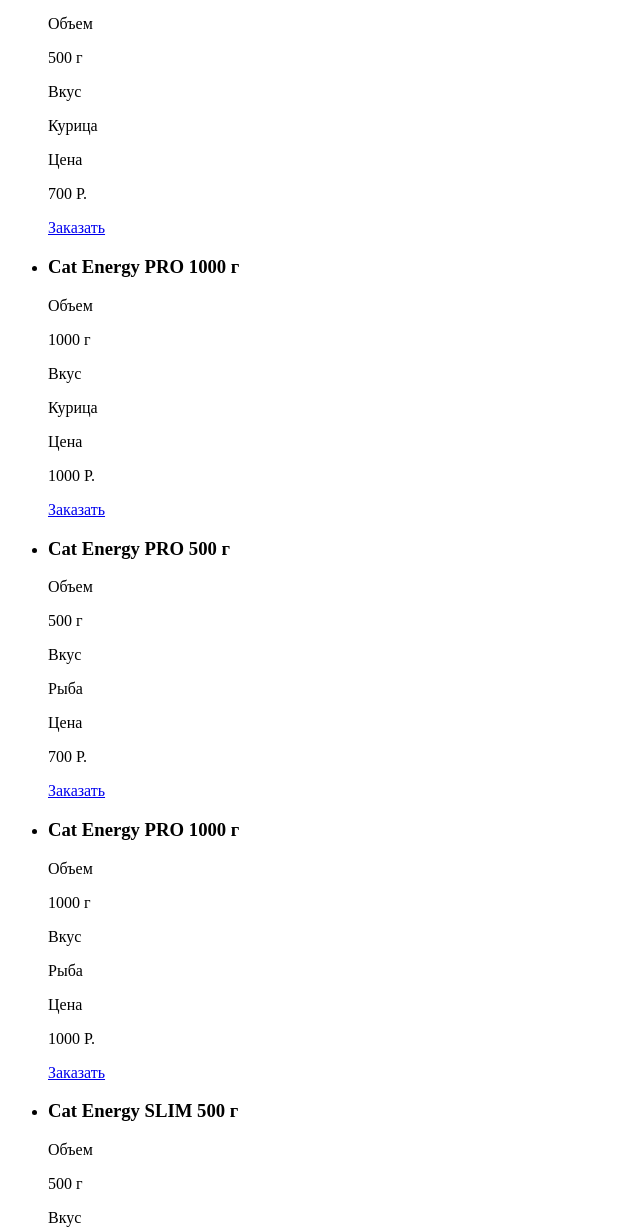
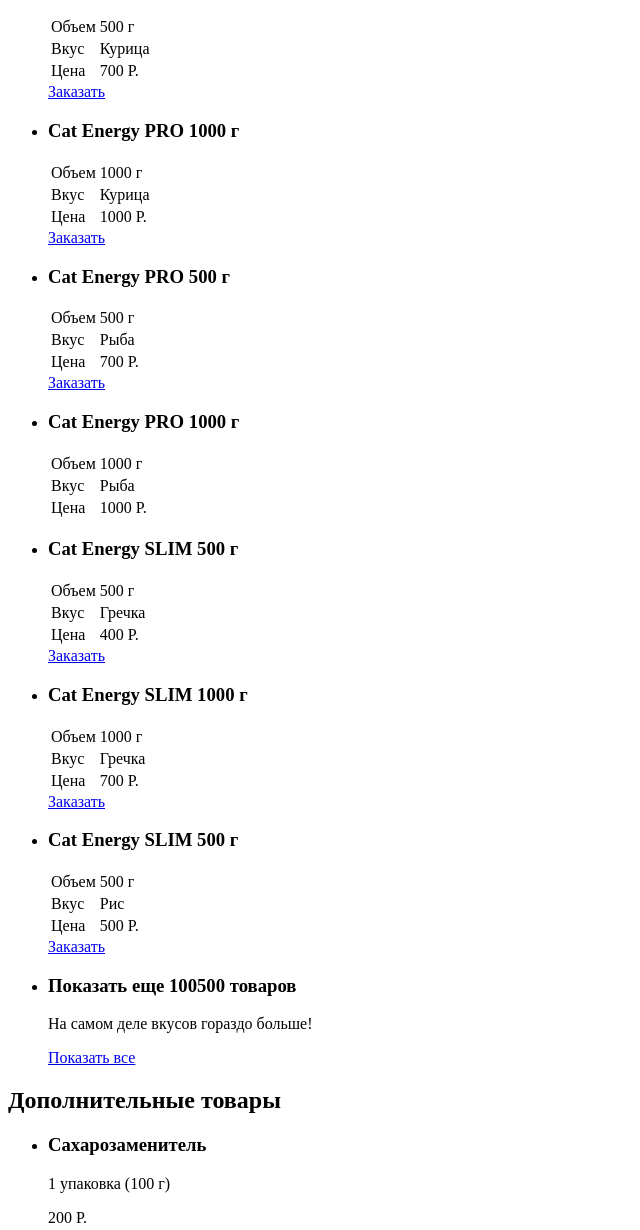
Before and after one commit to BreenDV/1208201-cat-energy-19, a website: page source/catalog.html in a window 1280 px wide. Shown: the part 289-1519 px from the top of the page, without its empty margins (0-640 px from the left). Drawn offline with Linux system fonts and the light colour scheme.

Commit message:
Исправления

```diff
--- a/source/catalog.html
+++ b/source/catalog.html
@@ -26,72 +26,127 @@
         <ul class="page-catalog__list catalog">
             <li class="catalog__item catalog__item--chicken-small">
                 <h3 class="catalog__title">Cat Energy PRO 500 г</h3>
-                <p class="catalog__volume">Объем</p>
-                <p class="catalog__weight">500 г</p>
-                <p class="catalog__taste">Вкус</p>
-                <p class="catalog__name-taste">Курица</p>
-                <p class="catalog__price">Ценa</p>
-                <p class="catalog__price-rub">700 Р.</p>
+                <table class="catalog__product">
+                  <tr>
+                    <td>Объем</td>
+                    <td>500 г</td>
+                  </tr>
+                  <tr>
+                    <td>Вкус</td>
+                    <td>Курица</td>
+                  </tr>
+                  <tr>
+                    <td>Ценa</td>
+                    <td>700 Р.</td>
+                  </tr>
+                </table>
                 <a href="#" class="catalog__button button">Заказать</a>
             </li>
             <li class="catalog__item catalog__item--chicken-big">
                 <h3 class="catalog__title">Cat Energy PRO 1000 г</h3>
-                <p class="catalog__volume">Объем</p>
-                <p class="catalog__weight">1000 г</p>
-                <p class="catalog__taste">Вкус</p>
-                <p class="catalog__name-taste">Курица</p>
-                <p class="catalog__price">Ценa</p>
-                <p class="catalog__price-rub">1000 Р.</p>
+                <table class="catalog__product">
+                  <tr>
+                    <td>Объем</td>
+                    <td>1000 г</td>
+                  </tr>
+                  <tr>
+                    <td>Вкус</td>
+                    <td>Курица</td>
+                  </tr>
+                  <tr>
+                    <td>Ценa</td>
+                    <td>1000 Р.</td>
+                  </tr>
+                </table>
                 <a href="#" class="catalog__button button">Заказать</a>
             </li>
             <li class="catalog__item catalog__item--fish-small">
                 <h3 class="catalog__title">Cat Energy PRO 500 г</h3>
-                <p class="catalog__volume">Объем</p>
-                <p class="catalog__weight">500 г</p>
-                <p class="catalog__taste">Вкус</p>
-                <p class="catalog__name-taste">Рыба</p>
-                <p class="catalog__price">Ценa</p>
-                <p class="catalog__price-rub">700 Р.</p>
+                <table class="catalog__product">
+                  <tr>
+                    <td>Объем</td>
+                    <td>500 г</td>
+                  </tr>
+                  <tr>
+                    <td>Вкус</td>
+                    <td>Рыба</td>
+                  </tr>
+                  <tr>
+                    <td>Ценa</td>
+                    <td>700 Р.</td>
+                  </tr>
+                </table>
                 <a href="#" class="catalog__button button">Заказать</a>
             </li>
             <li class="catalog__item catalog__item--fish-big">
                 <h3 class="catalog__title">Cat Energy PRO 1000 г</h3>
-                <p class="catalog__volume">Объем</p>
-                <p class="catalog__weight">1000 г</p>
-                <p class="catalog__taste">Вкус</p>
-                <p class="catalog__name-taste">Рыба</p>
-                <p class="catalog__price">Ценa</p>
-                <p class="catalog__price-rub">1000 Р.</p>
-                <a href="#" class="catalog__button button">Заказать</a>
+                <table class="catalog__product">
+                  <tr>
+                    <td>Объем</td>
+                    <td>1000 г</td>
+                  </tr>
+                  <tr>
+                    <td>Вкус</td>
+                    <td>Рыба</td>
+                  </tr>
+                  <tr>
+                    <td>Ценa</td>
+                    <td>1000 Р.</td>
+                  </tr>
+                </table>
             </li>
             <li class="catalog__item catalog__item--buckwheat-small">
                 <h3 class="catalog__title">Cat Energy SLIM 500 г</h3>
-                <p class="catalog__volume">Объем</p>
-                <p class="catalog__weight">500 г</p>
-                <p class="catalog__taste">Вкус</p>
-                <p class="catalog__name-taste">Гречка</p>
-                <p class="catalog__price">Ценa</p>
-                <p class="catalog__price-rub">400 Р.</p>
+                <table class="catalog__product">
+                  <tr>
+                    <td>Объем</td>
+                    <td>500 г</td>
+                  </tr>
+                  <tr>
+                    <td>Вкус</td>
+                    <td>Гречка</td>
+                  </tr>
+                  <tr>
+                    <td>Ценa</td>
+                    <td>400 Р.</td>
+                  </tr>
+                </table>
                 <a href="#" class="catalog__button button">Заказать</a>
             </li>
             <li class="catalog__item catalog__item--buckwheat-big">
                 <h3 class="catalog__title">Cat Energy SLIM 1000 г</h3>
-                <p class="catalog__volume">Объем</p>
-                <p class="catalog__weight">1000 г</p>
-                <p class="catalog__taste">Вкус</p>
-                <p class="catalog__name-taste">Гречка</p>
-                <p class="catalog__price">Ценa</p>
-                <p class="catalog__price-rub">700 Р.</p>
+                <table class="catalog__product">
+                  <tr>
+                    <td>Объем</td>
+                    <td>1000 г</td>
+                  </tr>
+                  <tr>
+                    <td>Вкус</td>
+                    <td>Гречка</td>
+                  </tr>
+                  <tr>
+                    <td>Ценa</td>
+                    <td>700 Р.</td>
+                  </tr>
+                </table>
                 <a href="#" class="catalog__button button">Заказать</a>
             </li>
             <li class="catalog__item catalog__item--rice">
                 <h3 class="catalog__title">Cat Energy SLIM 500 г</h3>
-                <p class="catalog__volume">Объем</p>
-                <p class="catalog__weight">500 г</p>
-                <p class="catalog__taste">Вкус</p>
-                <p class="catalog__name-taste">Рис</p>
-                <p class="catalog__price">Ценa</p>
-                <p class="catalog__price-rub">500 Р.</p>
+                <table class="catalog__product">
+                  <tr>
+                    <td>Объем</td>
+                    <td>500 г</td>
+                  </tr>
+                  <tr>
+                    <td>Вкус</td>
+                    <td>Рис</td>
+                  </tr>
+                  <tr>
+                    <td>Ценa</td>
+                    <td>500 Р.</td>
+                  </tr>
+                </table>
                 <a href="#" class="catalog__button button">Заказать</a>
             </li>
             <li class="catalog__item catalog__item--plus">
```
Also changed, not shown: source/index.html (+1 -1 lines).
